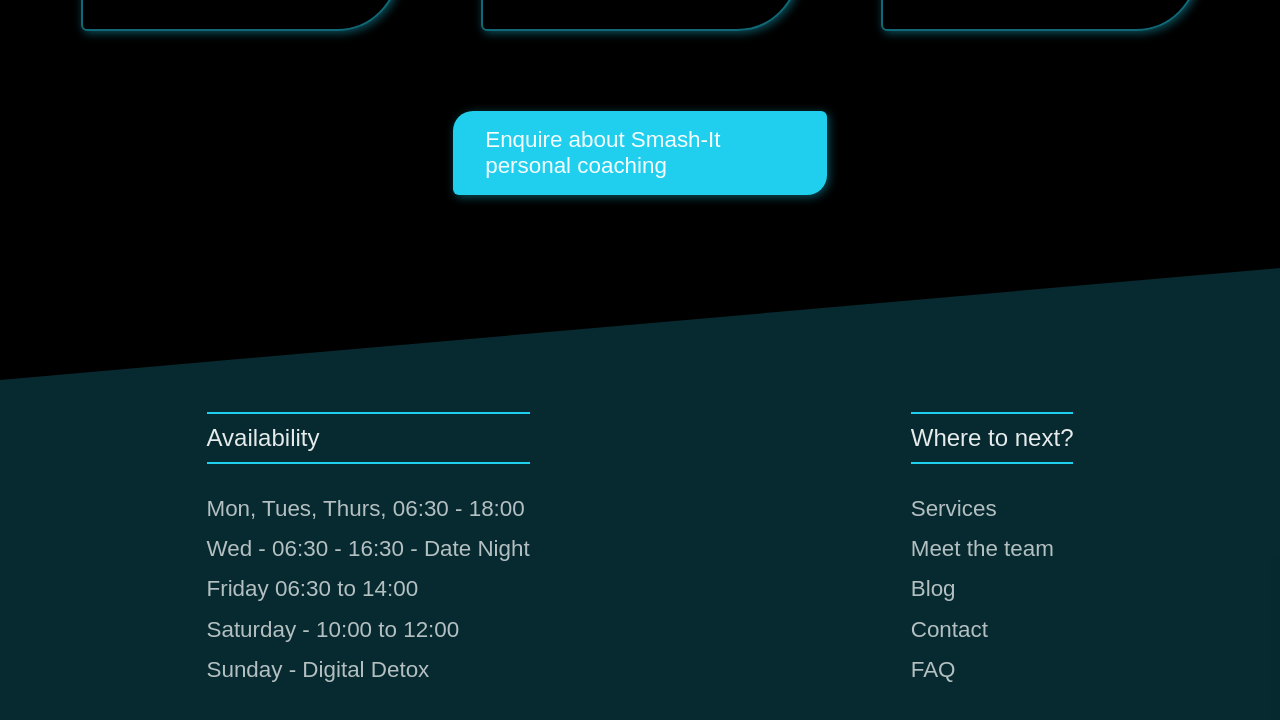
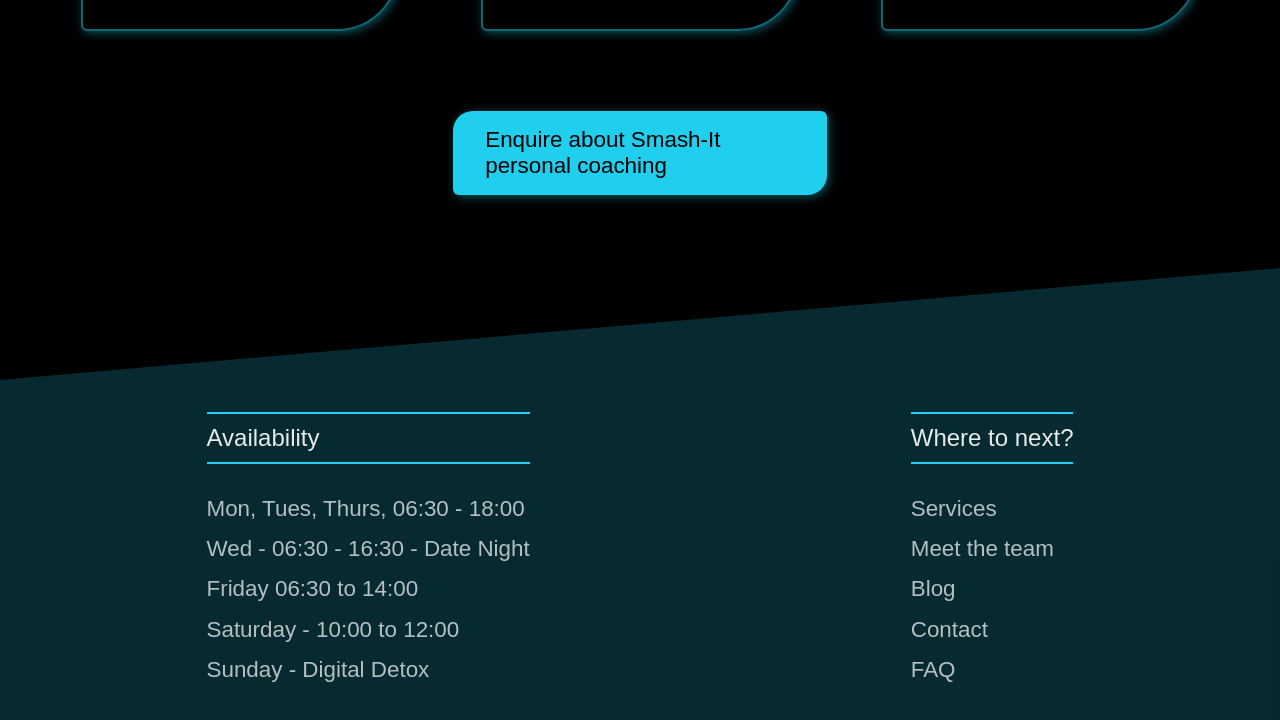
Before and after one commit to AndyRDA/smashitv3, an Astro site: page / in a window 1280 px wide. Shown: the part 4269-4989 px from the top of the page. Built offline with nearby package versions, Linux system fonts and the light colour scheme; Astro itself is replaced by a stand-in of ours.

Commit message:
change reasons cta text color

```diff
--- a/src/components/CalorieInfo.astro
+++ b/src/components/CalorieInfo.astro
@@ -312,7 +312,7 @@
 		border-radius: 20px 6px;
 		background-color: hsl(var(--accent-color));
 		font-size: clamp(1rem, 1rem + 0.5vw, 1.75rem);
-		color: hsl(var(--bg-contrast));
+		color: hsl(var(--bg-color));
 		box-shadow: 2px 2px 10px 0px hsl(var(--accent-color) / 0.4);
 		/* box-shadow: 3px 3px 3px 0px hsl(var(--accent-color) / 0.3); */
 		transition: all 200ms ease-in-out;
```
